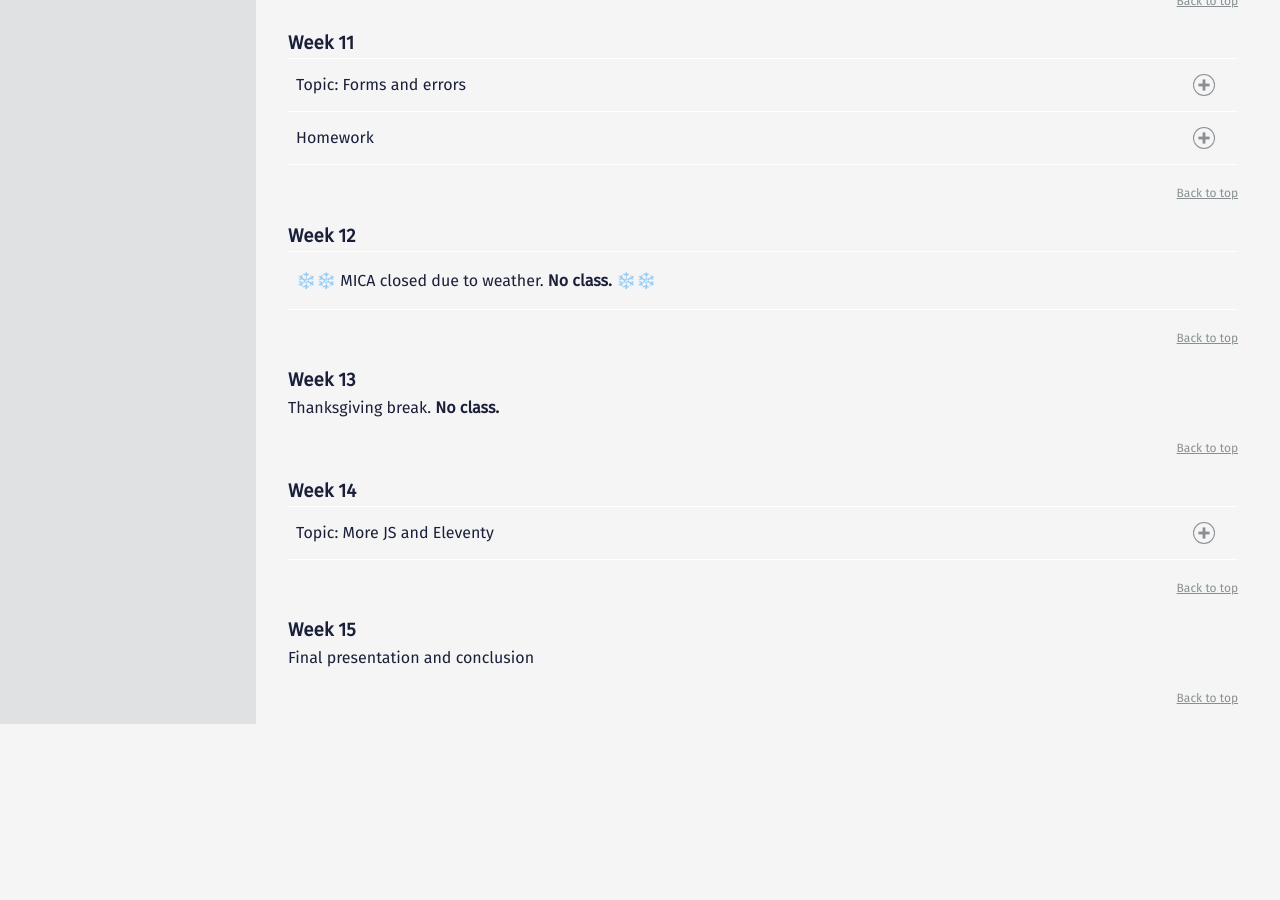
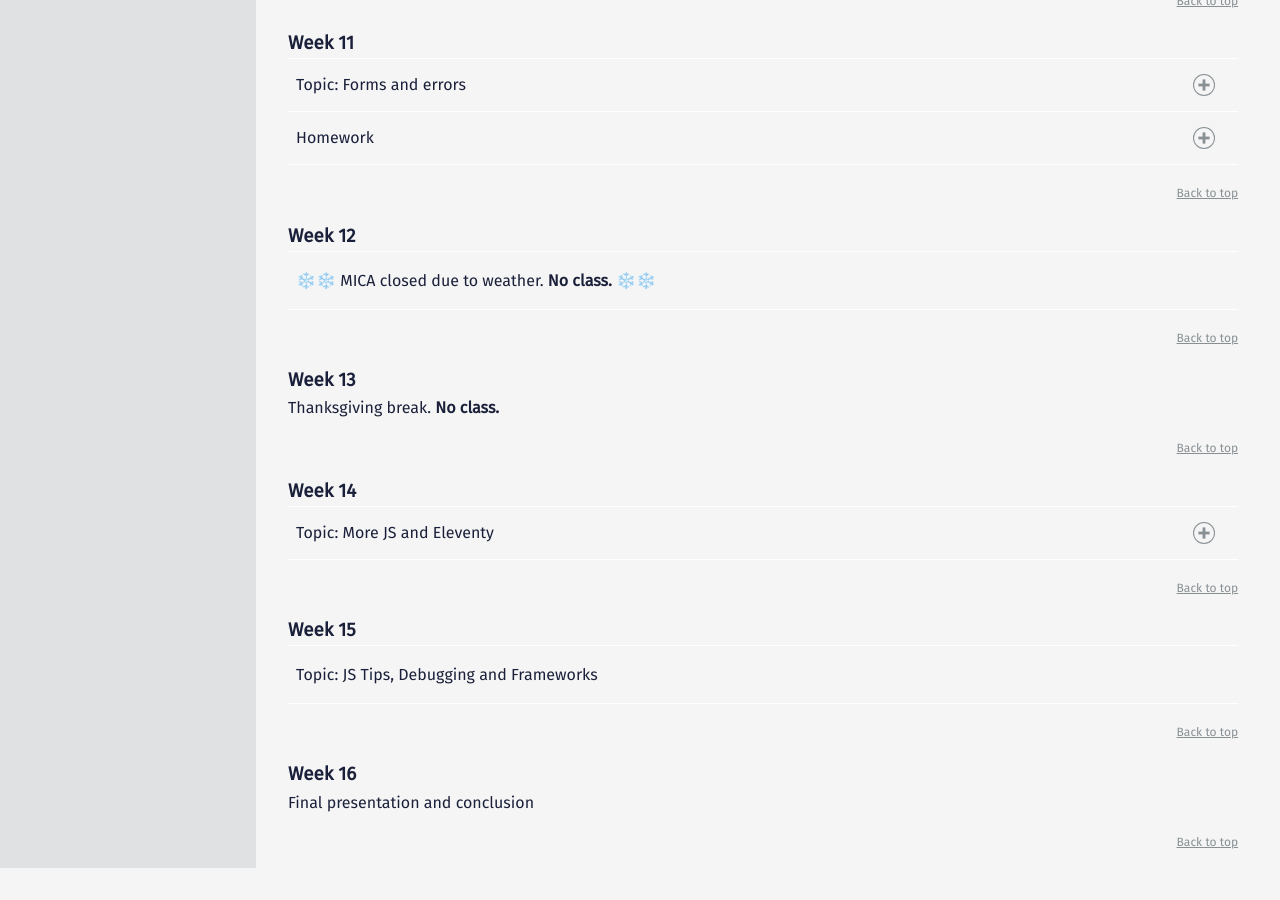
Before and after one commit to mica-web/mica-web.github.io, a Jekyll site: the page built from index.md, in a window 1280 px wide and 900 px high, scrolled down 3641 px. Built offline with Jekyll 4.4.1, drawn with Linux system fonts in a browser that asks for light colours; before the commit the page ends 4397 px from its top, so only the background shows below that.

Commit message:
Learned there were 16wks in a semester

```diff
--- a/_includes/gd-431/schedule-nav.md
+++ b/_includes/gd-431/schedule-nav.md
@@ -16,5 +16,6 @@
     <li><a href="#week-13">13</a></li>
     <li><a href="#week-14">14</a></li>
     <li><a href="#week-15">15</a></li>
+    <li><a href="#week-16">16</a></li>
   </ol>
 </nav>
--- a/_includes/gd-431/w15.md
+++ b/_includes/gd-431/w15.md
@@ -1,11 +1,20 @@
 {::options parse_block_html="true" /}
 <section class="accordion-wrapper">
 
-<!-- <div class="accordion-title js-trigger-content-toggle">
-Topic: UX & Accessibility
-</div> -->
+<div class="accordion-title has-no-content js-content-toggle-ignore">
+Topic: JS Tips, Debugging and Frameworks
+</div>
 
-Final presentation and conclusion
+<!--
+- concatenating and minifying CSS, JS
+    "concat": "cat src/js/back.js src/js/faq.js src/js/resources.js > src/js/scripts.js" in package.json
+
+- loading only the files you need
+-->
+
+<!-- How do we make it move? (CSS animation and SVG version) -->
+
+<!-- How do we make it move? (JavaScript version) -->
 
 <!-- {::options parse_block_html="true" /}
 <div class="accordion-title has-no-content js-content-toggle-ignore">
--- /dev/null
+++ b/_includes/gd-431/w16.md
@@ -0,0 +1,24 @@
+{::options parse_block_html="true" /}
+<section class="accordion-wrapper">
+
+<!-- <div class="accordion-title js-trigger-content-toggle">
+Topic: UX & Accessibility
+</div> -->
+
+Final presentation and conclusion
+
+<!-- {::options parse_block_html="true" /}
+<div class="accordion-title has-no-content js-content-toggle-ignore">
+
+Slides
+
+[PDF](files/w16-.min.pdf){:target="_blank"} ( KB)
+
+</div>
+
+<div class="accordion-title js-trigger-content-toggle">
+Links + Resources
+</div>
+-->
+
+</section>
--- a/index.md
+++ b/index.md
@@ -124,4 +124,9 @@ Thanksgiving break. **No class.**
 
 {% include top-link.html %}
 
+### Week 16
+
+{% include gd-431/w16.md %}
+
+{% include top-link.html %}
 </section>
```
Also changed, not shown: _includes/gd-431/w14.md (+0 -1 lines).
